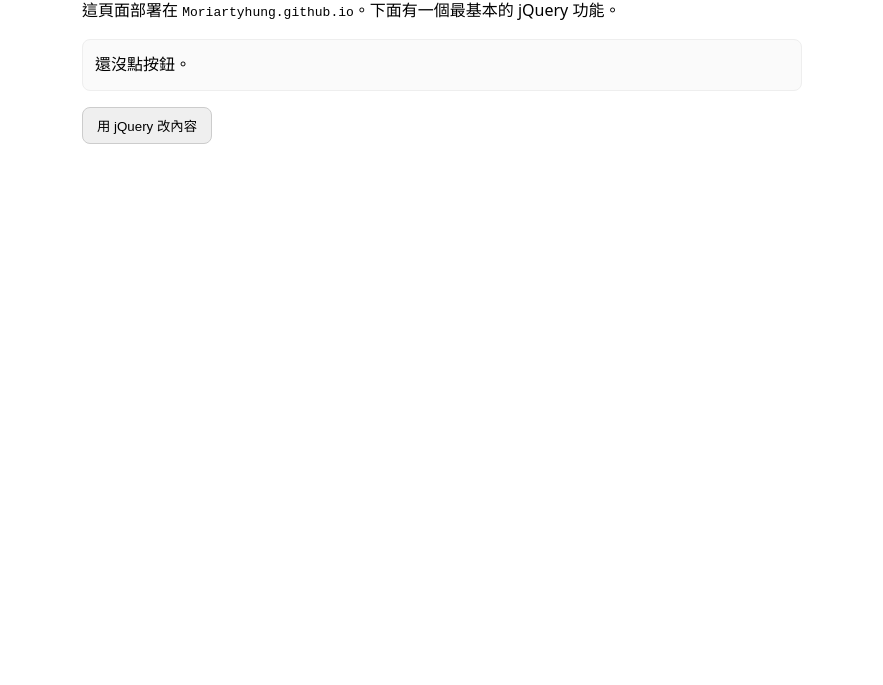
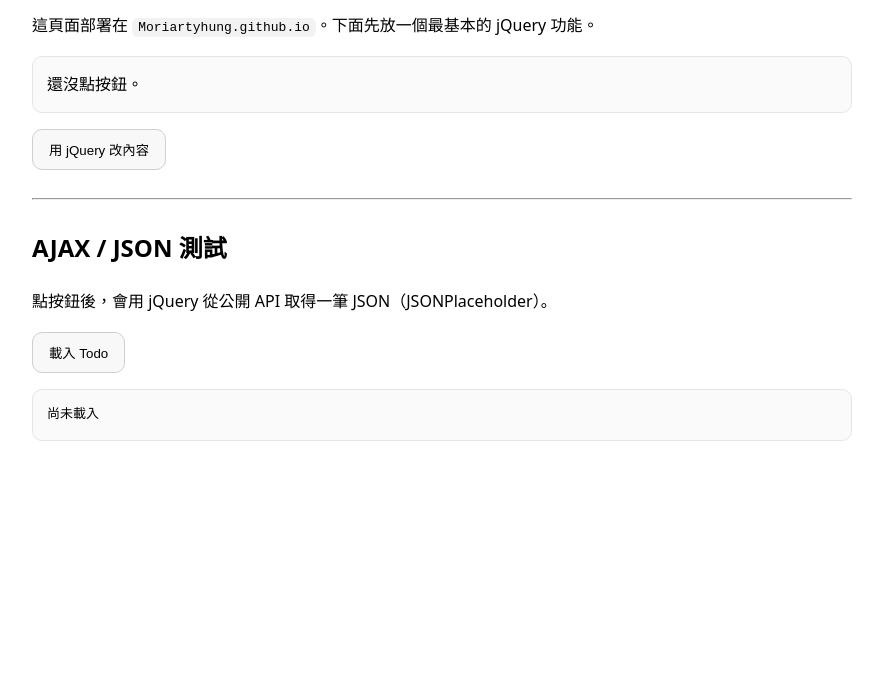
Before and after one commit to Moriartyhung/Moriartyhung.github.io, a plain HTML site: page index.html in a window 1280 px wide. Shown: the part 115-800 px from the top of the page, without its empty margins (198-1081 px from the left). Drawn offline with nearby package versions, Linux system fonts and the light colour scheme.

Commit message:
Refactor HTML and CSS for improved layout and style

```diff
--- a/index.html
+++ b/index.html
@@ -6,22 +6,53 @@
   <title>Moriartyhung</title>
   <script src="https://code.jquery.com/jquery-3.7.1.min.js"></script>
   <style>
-    body{font-family:system-ui,-apple-system,Segoe UI,Roboto,Helvetica,Arial,sans-serif;max-width:720px;margin:40px auto;padding:0 16px;line-height:1.6}
-    button{padding:8px 14px;border:1px solid #ccc;border-radius:8px;cursor:pointer}
-    #box{padding:12px;border:1px solid #eee;border-radius:8px;background:#fafafa}
+    :root { color-scheme: light dark; }
+    body{
+      font-family: system-ui,-apple-system,Segoe UI,Roboto,Helvetica,Arial,"Noto Sans TC",sans-serif;
+      max-width: 820px; margin: 40px auto; padding: 0 16px; line-height: 1.7;
+    }
+    h1{ font-size: 42px; margin-bottom: 12px; }
+    code{ padding: 2px 6px; border-radius: 6px; background: #f2f2f2; }
+    button{
+      padding: 10px 16px; border: 1px solid #cfcfcf; border-radius: 10px; cursor: pointer;
+      background: #f8f8f8;
+    }
+    #box, #todoBox{
+      padding: 14px; border: 1px solid #e5e5e5; border-radius: 10px; background: #fafafa;
+      white-space: pre-wrap;
+    }
+    hr{ margin: 28px 0; }
   </style>
 </head>
 <body>
   <h1>我的 GitHub 個人頁</h1>
-  <p>這頁面部署在 <code>Moriartyhung.github.io</code>。下面有一個最基本的 jQuery 功能。</p>
+  <p>這頁面部署在 <code>Moriartyhung.github.io</code>。下面先放一個最基本的 jQuery 功能。</p>
 
   <div id="box">還沒點按鈕。</div>
   <p><button id="btn">用 jQuery 改內容</button></p>
 
+  <hr>
+  <h2>AJAX / JSON 測試</h2>
+  <p>點按鈕後，會用 jQuery 從公開 API 取得一筆 JSON（JSONPlaceholder）。</p>
+  <p><button id="loadTodo">載入 Todo</button></p>
+  <pre id="todoBox">尚未載入</pre>
+
   <script>
-    // 簡單的 jQuery 互動：點一下就改文字
+    // jQuery 互動：點一下就改文字
     $("#btn").on("click", function () {
       $("#box").text("jQuery 作用中，作業可驗收。");
+    });
+
+    // AJAX：取得 JSON 並顯示
+    $("#loadTodo").on("click", function () {
+      $("#todoBox").text("載入中...");
+      $.getJSON("https://jsonplaceholder.typicode.com/todos/1")
+        .done(function (data) {
+          $("#todoBox").text(JSON.stringify(data, null, 2));
+        })
+        .fail(function () {
+          $("#todoBox").text("載入失敗。");
+        });
     });
   </script>
 </body>
```
